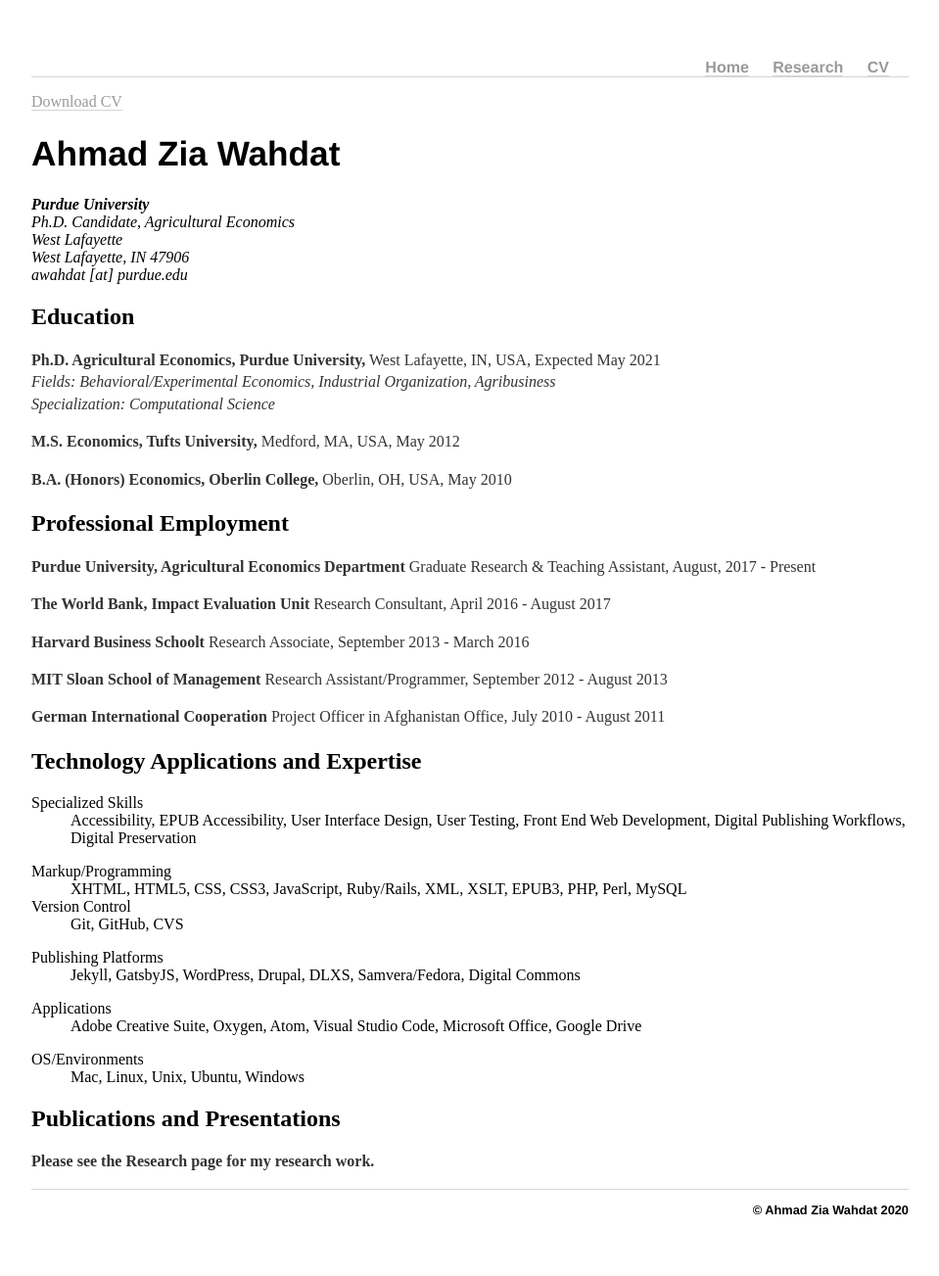
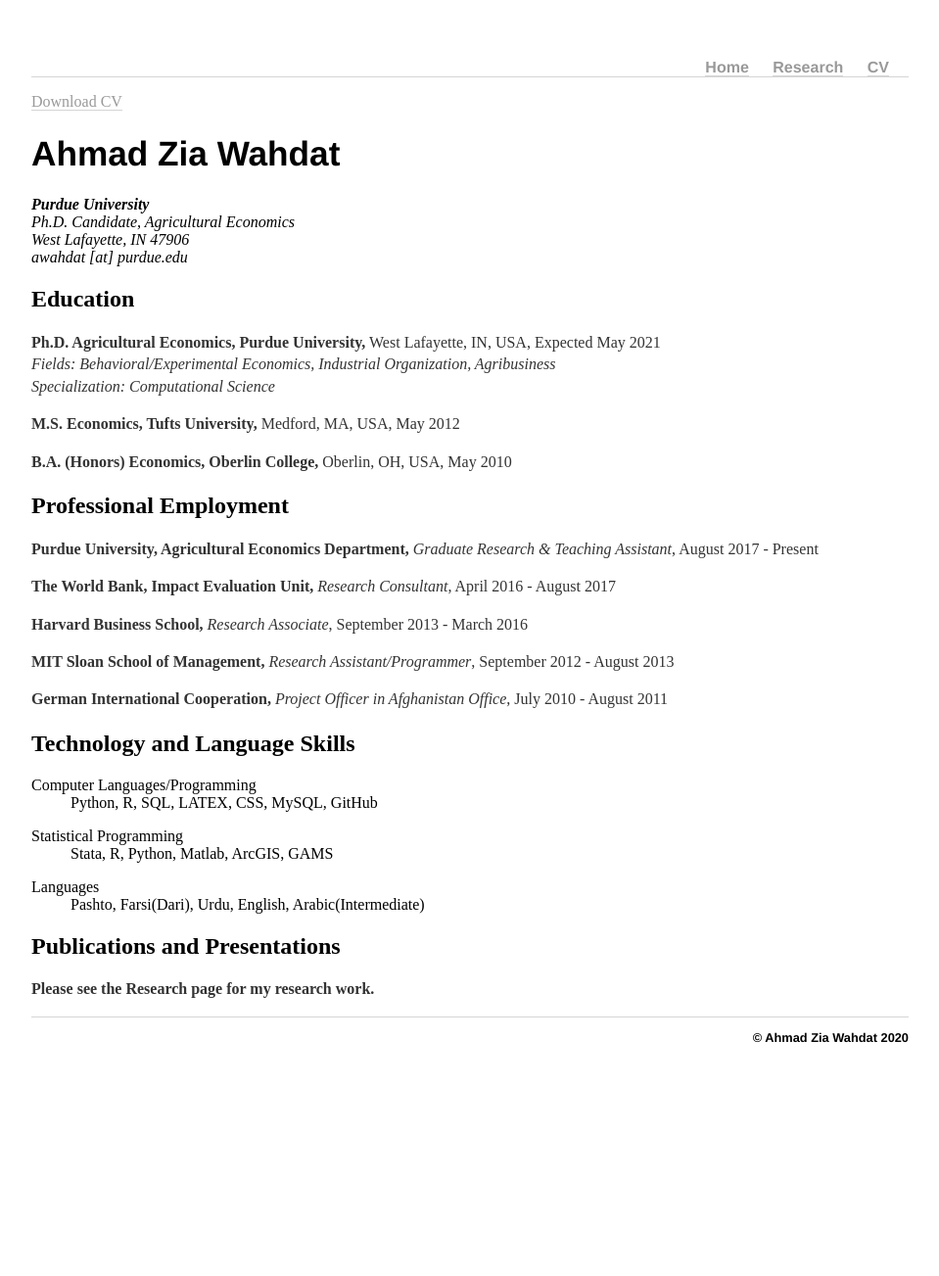
Before and after one commit to awahdat/webpage, a Jekyll site: the page built from cv/index.html, in a window 1280 px wide. Shown: the whole page at 98% size, without its empty margins (160-1119 px from the left). Built offline with Jekyll 4.4.1, drawn with Linux system fonts in a browser that asks for light colours; after the commit the page ends 1127 px from its top, so only the background shows below that.

Commit message:
Update index.html

```diff
--- a/cv/index.html
+++ b/cv/index.html
@@ -9,7 +9,6 @@ description: Current CV for Ahmad Zia Wahdat.
 				<address>
 				<span itemprop="affiliation"><strong>Purdue University</strong><br></span>
 				<span itemprop="affiliation">Ph.D. Candidate, Agricultural Economics<br></span>
-				West Lafayette<br>
 				West Lafayette, IN 47906<br>
 				<span class="obfuscate">awahdat [at] purdue.edu</span>
 				</address>
@@ -25,41 +24,33 @@ description: Current CV for Ahmad Zia Wahdat.
         			<p><strong>B.A. (Honors) Economics, Oberlin College,</strong> Oberlin, OH, USA, May 2010</p>
 
 				<h2>Professional Employment</h2>
-				<p><strong>Purdue University, Agricultural Economics Department</strong> Graduate Research &amp Teaching Assistant, August, 2017 - Present<br></p>
+				<p><strong>Purdue University, Agricultural Economics Department,</strong> <em>Graduate Research &amp Teaching Assistant</em>, August 2017 - Present<br></p>
 
-				<p><strong>The World Bank, Impact Evaluation Unit</strong> Research Consultant, April 2016 - August 2017<br></p>
+				<p><strong>The World Bank, Impact Evaluation Unit,</strong> <em>Research Consultant</em>, April 2016 - August 2017<br></p>
 
-				<p><strong>Harvard Business Schoolt</strong> Research Associate, September 2013 - March 2016<br></p>
+				<p><strong>Harvard Business School,</strong> <em>Research Associate</em>, September 2013 - March 2016<br></p>
 
-				<p><strong>MIT Sloan School of Management</strong> Research Assistant/Programmer, September 2012 - August 2013<br></p>
+				<p><strong>MIT Sloan School of Management,</strong> <em>Research Assistant/Programmer</em>, September 2012 - August 2013<br></p>
 
-				<p><strong>German International Cooperation</strong> Project Officer in Afghanistan Office, July 2010 - August 2011<br></p>
+				<p><strong>German International Cooperation,</strong> <em>Project Officer in Afghanistan Office</em>, July 2010 - August 2011<br></p>
 
 
 
-				<h2>Technology Applications and Expertise</h2>
+				<h2>Technology and Language Skills</h2>
 					<dl class="dl-horizontal">
-						<dt>Specialized Skills</dt>
-						<dd>Accessibility, EPUB Accessibility, User Interface Design, User Testing, Front End Web Development, Digital Publishing Workflows, Digital Preservation</dd>
+						<dt>Computer Languages/Programming</dt>
+						<dd>Python, R, SQL, LATEX, CSS, MySQL, GitHub</dd>
+
 					</dl>
 					<dl class="dl-horizontal">
-						<dt>Markup/Programming</dt>
-						<dd>XHTML, HTML5, CSS, CSS3, JavaScript, Ruby/Rails, XML, XSLT, EPUB3, PHP, Perl, MySQL</dd>
-						<dt>Version Control</dt>
-						<dd>Git, GitHub, CVS</dd>
+						<dt>Statistical Programming</dt>
+						<dd>Stata, R, Python, Matlab, ArcGIS, GAMS</dd>
 					</dl>
 					<dl class="dl-horizontal">
-						<dt>Publishing Platforms</dt>
-						<dd>Jekyll, GatsbyJS, WordPress, Drupal, DLXS, Samvera/Fedora, Digital Commons</dd>
+						<dt>Languages</dt>
+						<dd>Pashto, Farsi(Dari), Urdu, English, Arabic(Intermediate)</dd>
 					</dl>
-					<dl class="dl-horizontal">
-						<dt>Applications</dt>
-						<dd>Adobe Creative Suite, Oxygen, Atom, Visual Studio Code, Microsoft Office, Google Drive</dd>
-					</dl>
-					<dl class="dl-horizontal">
-						<dt>OS/Environments</dt>
-						<dd>Mac, Linux, Unix, Ubuntu, Windows</dd>
-					</dl>
+
 					<h2>Publications and Presentations</h2>
           <!--
 					<p><strong>Detroit, MI. Invited Panelist.</strong> <em>Association of University Presses Annual Meeting 2019</em>, "Creating and Using Accessible Scholarly Ebooks: Tips from Those in the Trenches," June 2019.</p>
```
